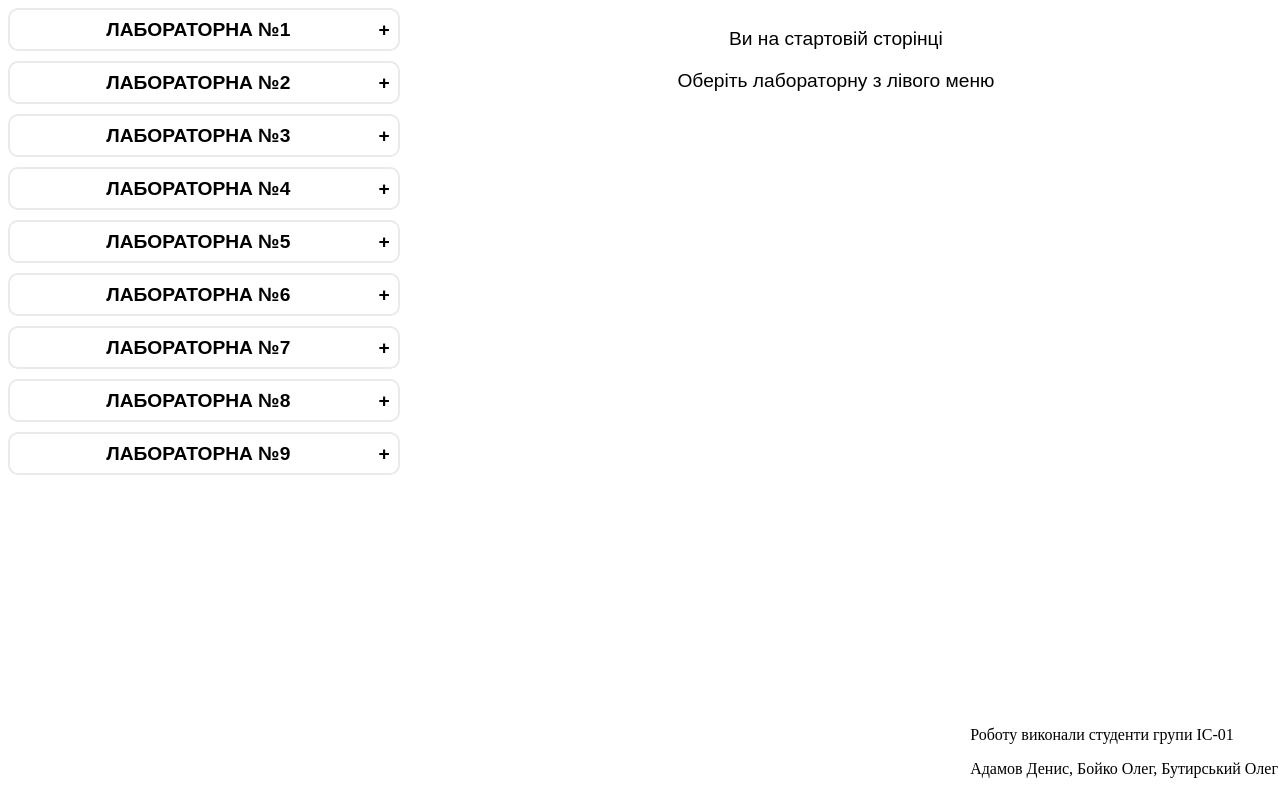
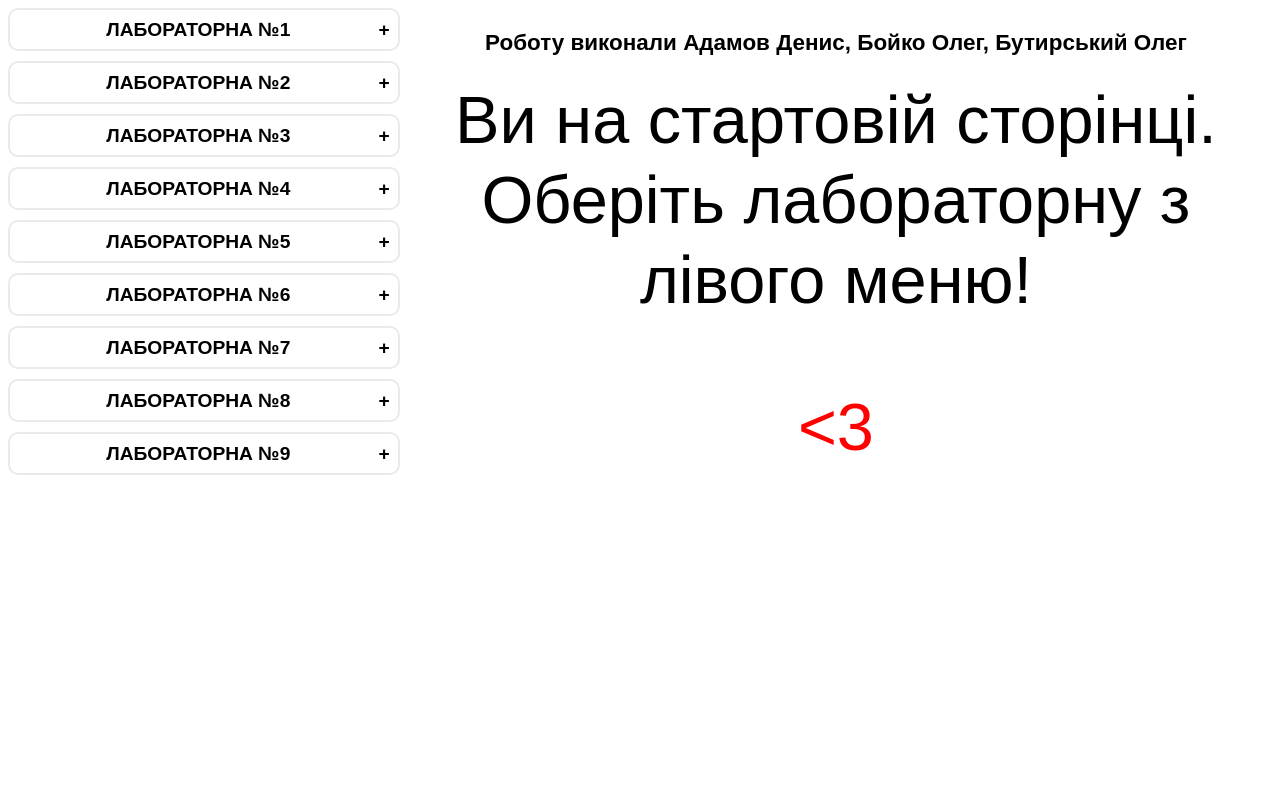
Before and after one commit to Shibalakino/WebLab, a PHP site: page /report-1.html in a window 1280 px wide. After the commit the page ends 475 px from the top, so only its background shows below. Run offline with PHP 8.4, Linux system fonts and the light colour scheme.

Commit message:
Правки предфинальной версии

```diff
--- a/lab-1/conclusions-1.html
+++ b/lab-1/conclusions-1.html
@@ -189,11 +189,5 @@
 				</p>
 			</section>
 		</main>
-		<footer>
-			<section class="info">
-				<p>Роботу виконали студенти групи ІС-01</p>
-				<p>Адамов Дениc, Бойко Олег, Бутирський Олег</p>
-			</section>
-		</footer>
 	</body>
 </html>
--- a/lab-1/description.html
+++ b/lab-1/description.html
@@ -195,11 +195,5 @@
 				</ul>
 			</section>
 		</main>
-		<footer>
-			<section class="info">
-				<p>Роботу виконали студенти групи ІС-01</p>
-				<p>Адамов Дениc, Бойко Олег, Бутирський Олег</p>
-			</section>
-		</footer>
 	</body>
 </html>
--- a/lab-1/lab-1-info.html
+++ b/lab-1/lab-1-info.html
@@ -184,11 +184,5 @@
 				</p>
 			</section>
 		</main>
-		<footer>
-			<section class="info">
-				<p>Роботу виконали студенти групи ІС-01</p>
-				<p>Адамов Дениc, Бойко Олег, Бутирський Олег</p>
-			</section>
-		</footer>
 	</body>
 </html>
--- a/lab-1/report-1-style.css
+++ b/lab-1/report-1-style.css
@@ -99,7 +99,7 @@ aside {
 }
 
 footer {
-	position: absolute;
+	position: fixed;
 	top: 700px;
 	width: 100%;
 	/*text-align: center;*/
--- a/lab-1/report-1.html
+++ b/lab-1/report-1.html
@@ -166,16 +166,13 @@
 			</div>
 		</aside>
 		<main>
-			<section class="materials" style="text-align: center">
-				<p>Ви на стартовій сторінці</p>
-				<p>Оберіть лабораторну з лівого меню</p>
+			<section class="materials">
+				<h3>Роботу виконали Адамов Денис, Бойко Олег, Бутирський Олег</h3>
+				<div style = "text-align: center; font-size: 50pt;">Ви на стартовій сторінці.<br \>
+					Оберіть лабораторну з лівого меню!<br \>
+					<p style = "color: red;">&lt;3</p>
+				</div>
 			</section>
 		</main>
-		<footer>
-			<section class="info">
-				<p>Роботу виконали студенти групи ІС-01</p>
-				<p>Адамов Дениc, Бойко Олег, Бутирський Олег</p>
-			</section>
-		</footer>
 	</body>
 </html>
```
Also changed, not shown: lab-1/structure.html (+0 -7 lines).
